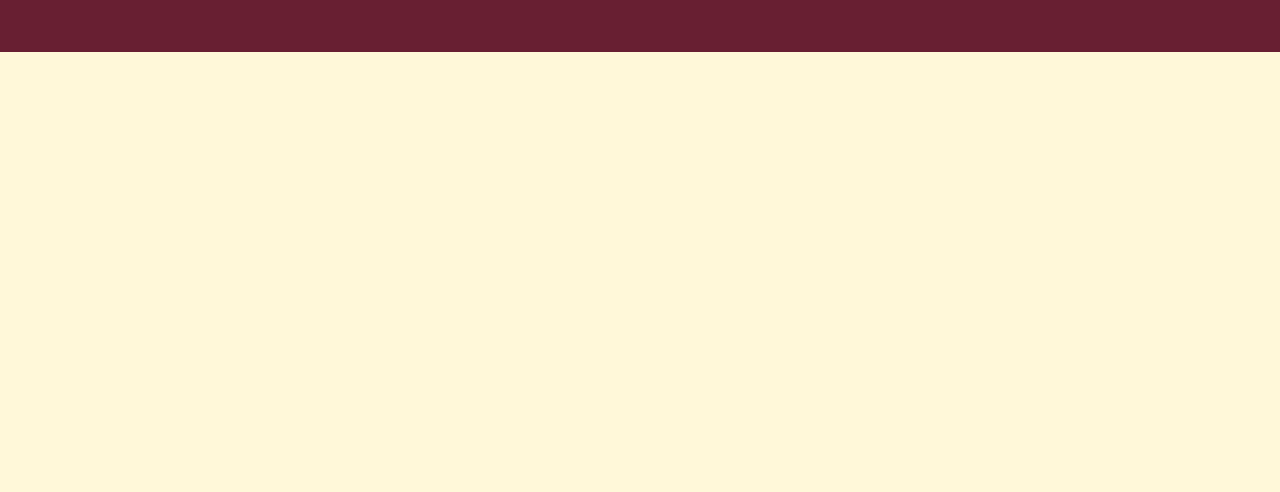
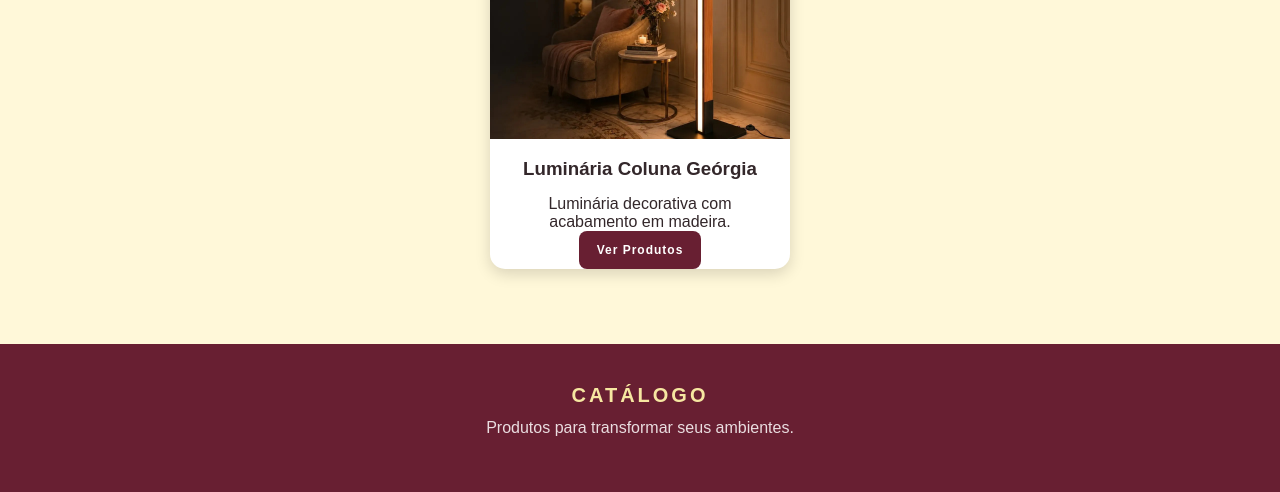
Before and after one commit to ehadassa22-ctrl/Catalogo, a plain HTML site: page moveis-madeira.html in a window 1280 px wide. Shown: the part 444-936 px from the top of the page. Before the commit the page ends 800 px from the top, so only its background shows below. Drawn offline with Linux system fonts and the light colour scheme.

Commit message:
Update moveis-madeira.html

```diff
--- a/moveis-madeira.html
+++ b/moveis-madeira.html
@@ -38,6 +38,19 @@
                 Confira nossa seleção de luminárias com madeira.
             </p>
 
+             <div class="produto">
+                <img src="lumimadeira1.jpg" alt="Luminária Coluna Geórgia">
+
+                <h3>Luminária Coluna Geórgia</h3>
+                <p>
+                    Luminária decorativa com acabamento em madeira.
+
+                </p>
+                <a href="https://www.mercadolivre.com.br/luminaria-europeia-chao-coluna-georgia-madeira-macica-sala/up/MLBU4331470959?pdp_filters=item_id%3AMLB4907155033&matt_tool=38524122#origin=share&sid=share&wid=MLB4907155033&action=copy" target="_blank" class="botao">
+                  Ver Produtos
+                </a>
+            </div>
+
         </section>
 
     </main>
```
